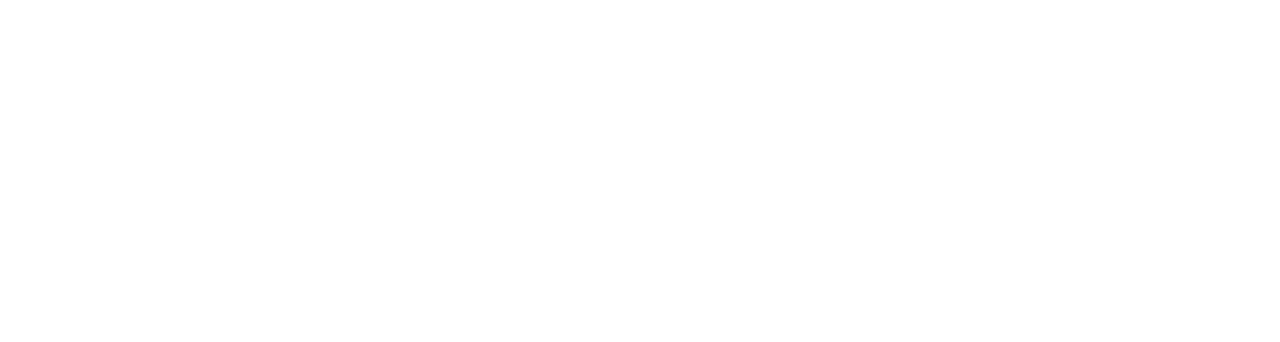
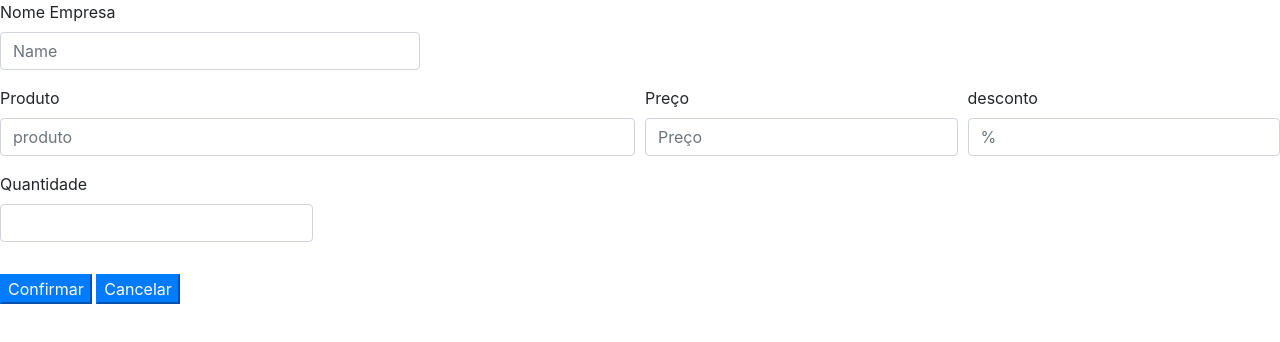
Before and after one commit to solangealmn/peixinho-urbano, a plain HTML site: page index.html in a window 1280 px wide. Drawn offline with nearby package versions, Linux system fonts and the light colour scheme.

Commit message:
Form de cadastro cupom

```diff
--- a/index.html
+++ b/index.html
@@ -1,12 +1,51 @@
 <!DOCTYPE html>
-<html lang="en">
+<html lang="en" dir="ltr">
   <head>
     <meta charset="UTF-8">
     <meta name="viewport" content="width=device-width, initial-scale=1.0">
     <meta http-equiv="X-UA-Compatible" content="ie=edge">
     <title>Precinho de Banana</title>
+    <link rel="stylesheet" href="https://stackpath.bootstrapcdn.com/bootstrap/4.1.3/css/bootstrap.min.css" integrity="sha384-MCw98/SFnGE8fJT3GXwEOngsV7Zt27NXFoaoApmYm81iuXoPkFOJwJ8ERdknLPMO" crossorigin="anonymous">
   </head>
   <body>
 
+    <form class="needs-validation" novalidate>
+      <div class="form-row">
+        <div class="col-md-4 mb-3">
+          <label for="validationCustom01">Nome Empresa</label>
+          <input type="text" class="form-control" id="validationCustom01" placeholder="Name" required>
+        </div>
+      </div>
+      <div class="form-row">
+        <div class="col-md-6 mb-3">
+          <label for="validationCustom03">Produto</label>
+          <input type="text" class="form-control" id="validationCustom03" placeholder="produto" required>
+          <div class="invalid-feedback">
+          </div>
+        </div>
+        <div class="col-md-3 mb-3">
+          <label for="validationCustom04">Preço</label>
+          <input type="text" class="form-control" id="validationCustom04" placeholder="Preço" required>
+          <div class="invalid-feedback">
+          </div>
+        </div>
+        <div class="col-md-3 mb-3">
+          <label for="validationCustom05">desconto</label>
+          <input type="text" class="form-control" id="validationCustom05" placeholder="%" required>
+        </div>
+        <div class="col-md-3 mb-3">
+          <label for="validationCustom05">Quantidade</label>
+          <input type="text" class="form-control" id="validationCustom05" placeholder="" required>
+        </div>
+      </div>
+      <div class="form-group">
+        <div class="form-check">
+        </div>
+      </div>
+      <button class="btn_add btn-primary" type="submit">Confirmar</button>
+      <button class="btn_cancel btn-primary" type="submit">Cancelar</button>
+    </form>
+
+    <script src="https://stackpath.bootstrapcdn.com/bootstrap/4.1.3/js/bootstrap.min.js" integrity="sha384-ChfqqxuZUCnJSK3+MXmPNIyE6ZbWh2IMqE241rYiqJxyMiZ6OW/JmZQ5stwEULTy" crossorigin="anonymous"></script>
   </body>
 </html>
```
Lines whose indentation alone changed are shown as unchanged.
